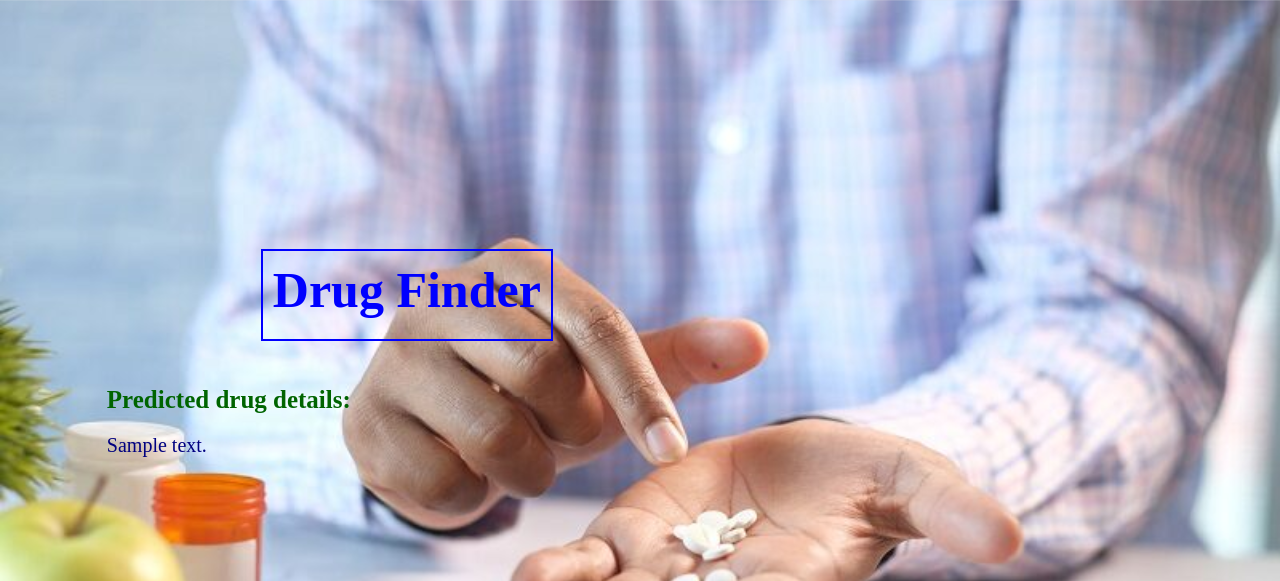
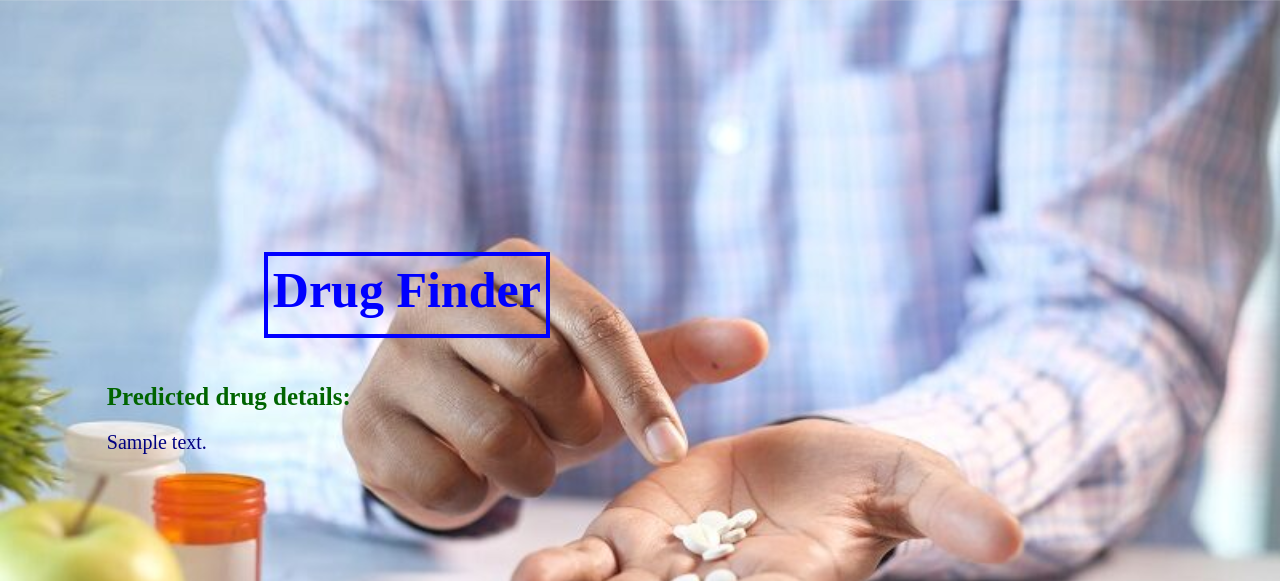
Before and after one commit to NasrinRipa/drug-finder, a Flask app: template templates/results.html in a window 1280 px wide. Shown: the top 581 px of the page. Run offline with Flask 2, Linux system fonts and the light colour scheme; the template is opened without the code that fills it: most values are stand-ins (such as "Sample title", 1, 10 or a date in 2020).

Commit message:
Updated results.html padding

```diff
--- a/templates/results.html
+++ b/templates/results.html
@@ -20,8 +20,8 @@
         }
 
         .head-container {
-            border: 2px solid blue; /* Border around the header */
-            padding: 10px; /* Padding inside the header container */
+            border: 4px solid blue; /* Border around the header */
+            padding: 5px; /* Padding inside the header container */
             text-align: center; /* Center-align text inside the container */
         }
 
```
